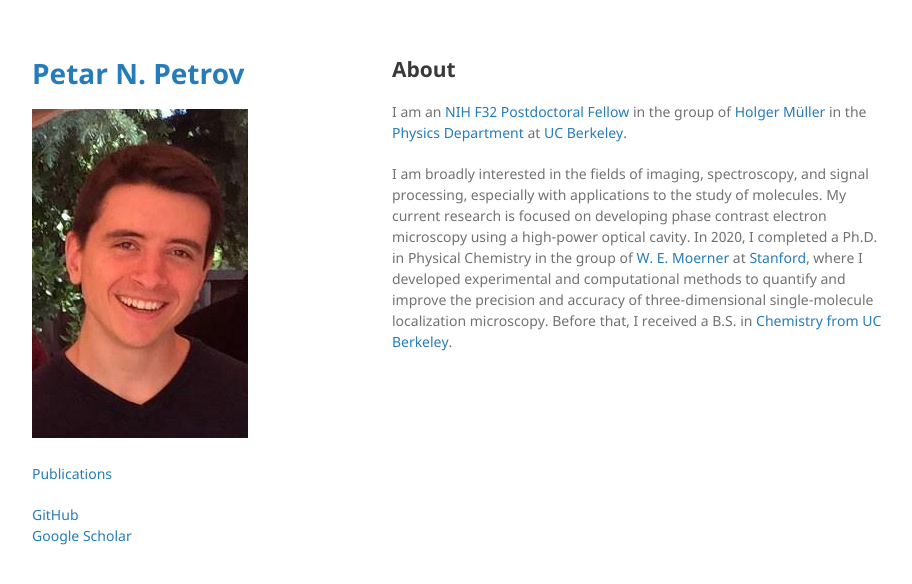
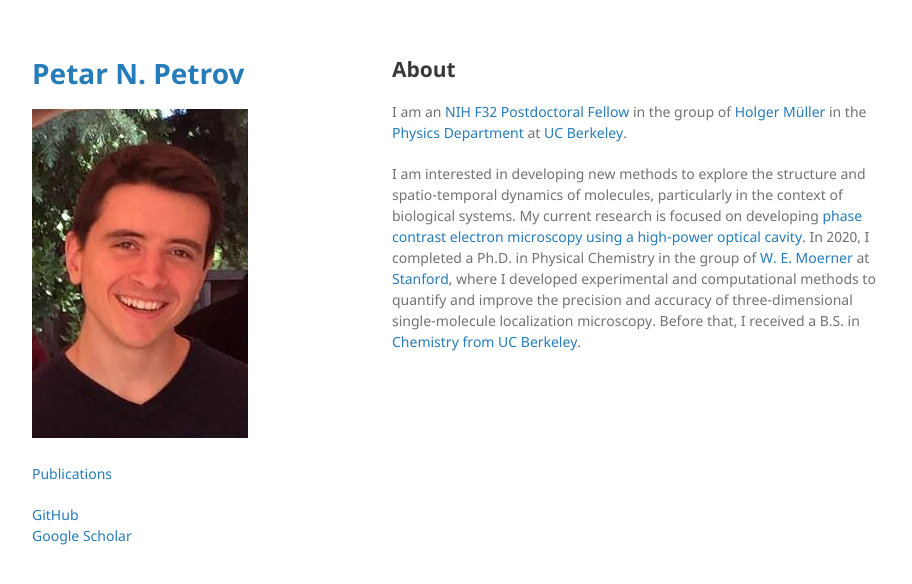
Before and after one commit to itspetar/itspetar.github.io, a Jekyll site: the page built from index.md, in a window 1280 px wide. Shown: the top 584 px of the page, without its empty margins (178-1090 px from the left). Built offline with Jekyll 4.4.1, drawn with Linux system fonts in a browser that asks for light colours; the repository's description, which GitHub fills in, is left out; our own code applies the rules of GitHub Pages for plain Markdown files.

Commit message:
homepage update

```diff
--- a/index.md
+++ b/index.md
@@ -6,4 +6,4 @@ layout: default
 
 I am an <a href="https://researchtraining.nih.gov/programs/fellowships/F32" target="_blank">NIH F32 Postdoctoral Fellow</a> in the group of <a href="http://matterwave.physics.berkeley.edu/" target="_blank">Holger Müller</a> in the <a href="https://physics.berkeley.edu/" target="_blank">Physics Department</a> at <a href="https://www.berkeley.edu/" target="_blank">UC Berkeley</a>.
 
-I am broadly interested in the fields of imaging, spectroscopy, and signal processing, especially with applications to the study of molecules. My current research is focused on developing phase contrast electron microscopy using a high-power optical cavity. In 2020, I completed a Ph.D. in Physical Chemistry in the group of <a href="https://web.stanford.edu/group/moerner/" target="_blank">W. E. Moerner</a> at <a href="https://chemistry.stanford.edu" target="_blank">Stanford</a>, where I developed experimental and computational methods to quantify and improve the precision and accuracy of three-dimensional single-molecule localization microscopy. Before that, I received a B.S. in <a href="https://chemistry.berkeley.edu/home" target="_blank">Chemistry from UC Berkeley</a>.
+I am interested in developing new methods to explore the structure and spatio-temporal dynamics of molecules, particularly in the context of biological systems. My current research is focused on developing <a href="https://matterwave.physics.berkeley.edu/phase-contrast-electron-microscopy" target="_blank">phase contrast electron microscopy using a high-power optical cavity</a>. In 2020, I completed a Ph.D. in Physical Chemistry in the group of <a href="https://web.stanford.edu/group/moerner/" target="_blank">W. E. Moerner</a> at <a href="https://chemistry.stanford.edu" target="_blank">Stanford</a>, where I developed experimental and computational methods to quantify and improve the precision and accuracy of three-dimensional single-molecule localization microscopy. Before that, I received a B.S. in <a href="https://chemistry.berkeley.edu/home" target="_blank">Chemistry from UC Berkeley</a>.
```
